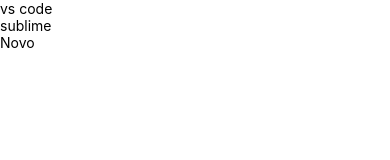
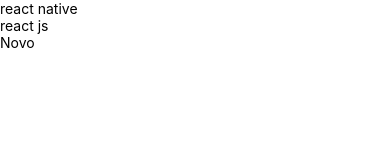
Before and after one commit to samuellevy/native-redux, a React Native app: screen / in a window 390 px wide. Shown: the top 160 px of the page. Built offline with nearby package versions, Linux system fonts and the light colour scheme.

Commit message:
adding version of simple redux with class component

```diff
--- a/src/App.js
+++ b/src/App.js
@@ -9,8 +9,8 @@
 const App = () => {
   return (
     <Provider store={store}>
-      {/* <CourseList /> */}
-      <ProgramList />
+      <CourseList />
+      {/* <ProgramList /> */}
     </Provider>
   );
 };
--- a/src/components/CourseList/index.js
+++ b/src/components/CourseList/index.js
@@ -1,23 +1,31 @@
 import React, {Component} from 'react';
 
-import {View, Text} from 'react-native';
+import {View, Text, TouchableOpacity} from 'react-native';
 import {connect} from 'react-redux';
 
-// import { Container } from './styles';
+import * as CoursesActions from '../../../store/actions/courses';
 
 class CourseList extends Component {
+  handleAddCourse(dispatch) {
+    dispatch(CoursesActions.addCourse());
+  }
+
   render() {
-    const {data} = this.props;
+    const {data, dispatch} = this.props;
+
     return (
       <View>
         {data.map((item, key) => (
           <Text key={key}>{item}</Text>
         ))}
+        <TouchableOpacity onPress={() => this.handleAddCourse(dispatch)}>
+          <Text>Novo</Text>
+        </TouchableOpacity>
       </View>
     );
   }
 }
 
 export default connect(state => ({
-  data: state.data,
+  data: state.courses.data,
 }))(CourseList);
```
